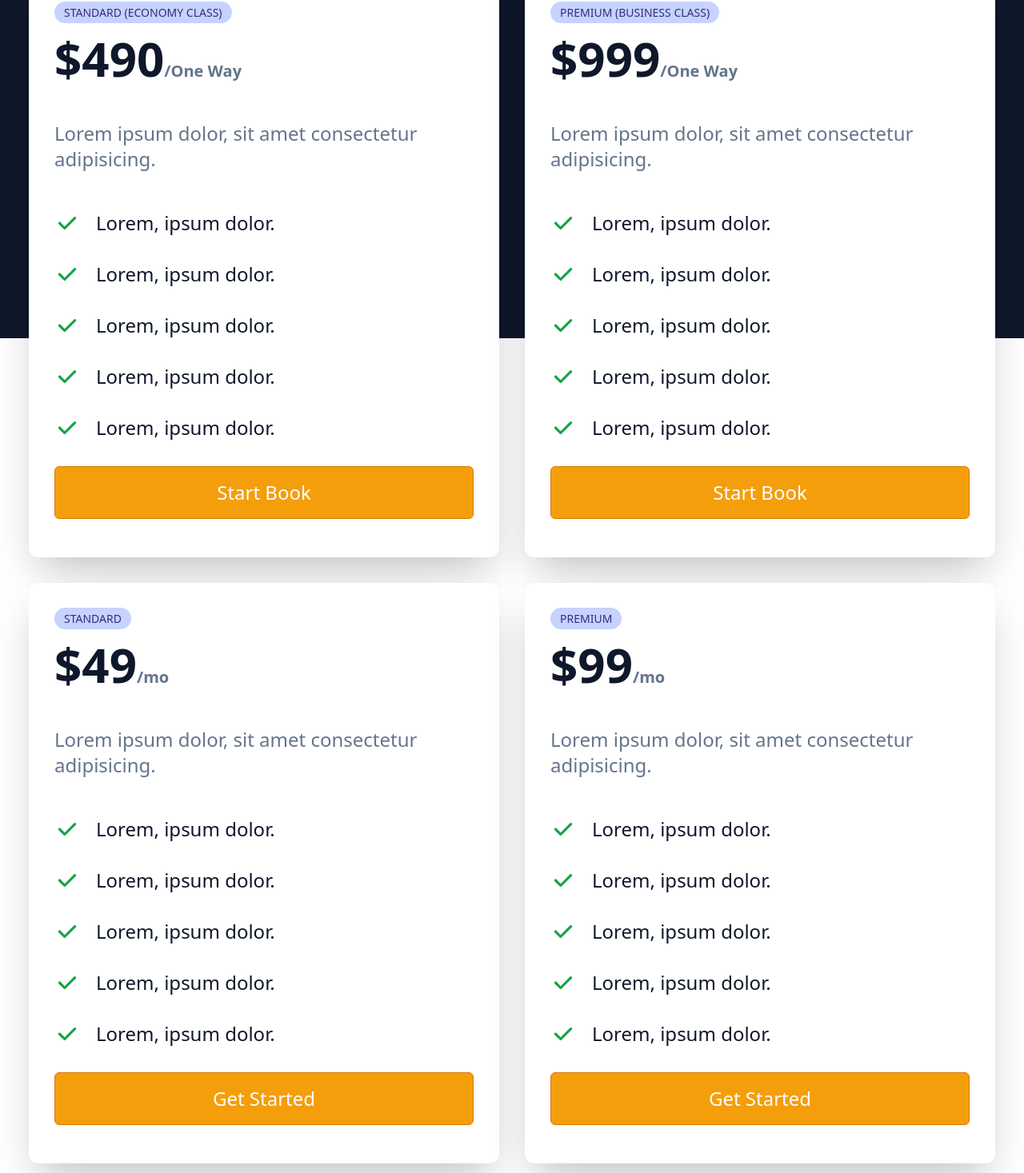
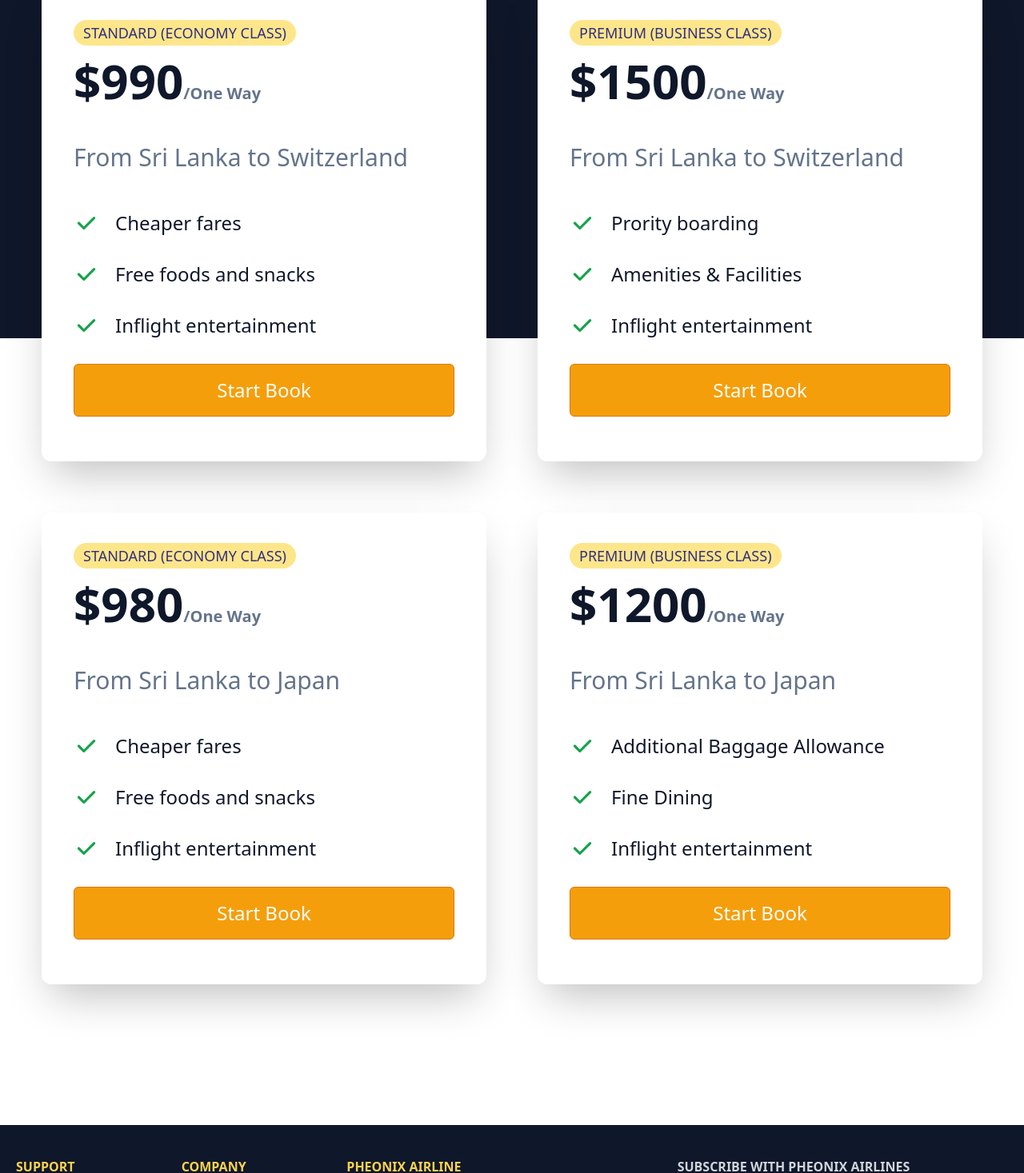
Before and after one commit to Savindu12/Pheonix_FMS, a React (Create React App) app: page / in a window 1280 px wide. Shown: the part 9305-10772 px from the top of the page at 80% size. Built offline with nearby package versions, Linux system fonts and the light colour scheme.

Commit message:
Pricing section changed

```diff
--- a/src/components/Pricing.jsx
+++ b/src/components/Pricing.jsx
@@ -1,6 +1,7 @@
 import React from 'react';
 
 import { CheckIcon } from '@heroicons/react/solid';
+
 
 const Pricing = () => {
   return (
@@ -21,69 +22,61 @@ const Pricing = () => {
 
         <div className='grid md:grid-cols-2'>
 
-          <div className='bg-white text-slate-900 m-4 p-8 rounded-xl shadow-2xl relative'>
-            <span className='uppercase px-3 py-1 bg-indigo-200 text-indigo-900 rounded-2xl text-sm'>Standard (Economy Class) </span>
+          <div className='bg-white text-slate-900 m-8 p-10 rounded-xl shadow-2xl relative'>
+            <span className='uppercase px-3 py-1 bg-amber-200 text-indigo-900 rounded-2xl text-lg'>Standard (Economy Class) </span>
             <div>
-              <p className='text-6xl font-bold py-4 flex'>$490<span className='text-xl text-slate-500 flex flex-col justify-end'>/One Way</span></p>
+              <p className='text-6xl font-bold py-4 flex'>$990<span className='text-xl text-slate-500 flex flex-col justify-end'>/One Way</span></p>
             </div>
-            <p className='text-2xl py-8 text-slate-500'>Lorem ipsum dolor, sit amet consectetur adipisicing.</p>
+            <p className='text-3xl py-8 text-slate-500'> From Sri Lanka to Switzerland</p>
             <div className='text-2xl'>
-                <p className='flex py-4'><CheckIcon className='w-8 mr-5 text-green-600'  />Lorem, ipsum dolor.</p>
-                <p className='flex py-4'><CheckIcon className='w-8 mr-5 text-green-600'  />Lorem, ipsum dolor.</p>
-                <p className='flex py-4'><CheckIcon className='w-8 mr-5 text-green-600'  />Lorem, ipsum dolor.</p>
-                <p className='flex py-4'><CheckIcon className='w-8 mr-5 text-green-600'  />Lorem, ipsum dolor.</p>
-                <p className='flex py-4'><CheckIcon className='w-8 mr-5 text-green-600'  />Lorem, ipsum dolor.</p>
+                <p className='flex py-4'><CheckIcon className='w-8 mr-5 text-green-600'  />Cheaper fares</p>
+                <p className='flex py-4'><CheckIcon className='w-8 mr-5 text-green-600'  />Free foods and snacks</p>
+                <p className='flex py-4'><CheckIcon className='w-8 mr-5 text-green-600'  />Inflight entertainment</p>
                 <button className='w-full py-4 my-4'>Start Book</button>
             </div>
           </div>
-          <div className='bg-white text-slate-900 m-4 p-8 rounded-xl shadow-2xl relative'>
-            <span className='uppercase px-3 py-1 bg-indigo-200 text-indigo-900 rounded-2xl text-sm'>Premium (Business Class)</span>
+          <div className='bg-white text-slate-900 m-8 p-10 rounded-xl shadow-2xl relative'>
+            <span className='uppercase px-3 py-1 bg-amber-200 text-indigo-900 rounded-2xl text-lg'>Premium (Business Class)</span>
             <div>
-              <p className='text-6xl font-bold py-4 flex'>$999<span className='text-xl text-slate-500 flex flex-col justify-end'>/One Way</span></p>
+              <p className='text-6xl font-bold py-4 flex'>$1500<span className='text-xl text-slate-500 flex flex-col justify-end'>/One Way</span></p>
             </div>
-            <p className='text-2xl py-8 text-slate-500'>Lorem ipsum dolor, sit amet consectetur adipisicing.</p>
+            <p className='text-3xl py-8 text-slate-500'>From Sri Lanka to Switzerland</p>
             <div className='text-2xl'>
-                <p className='flex py-4'><CheckIcon className='w-8 mr-5 text-green-600'  />Lorem, ipsum dolor.</p>
-                <p className='flex py-4'><CheckIcon className='w-8 mr-5 text-green-600'  />Lorem, ipsum dolor.</p>
-                <p className='flex py-4'><CheckIcon className='w-8 mr-5 text-green-600'  />Lorem, ipsum dolor.</p>
-                <p className='flex py-4'><CheckIcon className='w-8 mr-5 text-green-600'  />Lorem, ipsum dolor.</p>
-                <p className='flex py-4'><CheckIcon className='w-8 mr-5 text-green-600'  />Lorem, ipsum dolor.</p>
+                <p className='flex py-4'><CheckIcon className='w-8 mr-5 text-green-600'  />Prority boarding</p>
+                <p className='flex py-4'><CheckIcon className='w-8 mr-5 text-green-600'  />Amenities & Facilities </p>
+                <p className='flex py-4'><CheckIcon className='w-8 mr-5 text-green-600'  />Inflight entertainment</p>
                 <button className='w-full py-4 my-4'>Start Book</button>
             </div>
           </div>
         </div>
          <div className='grid md:grid-cols-2'>
-
-          <div className='bg-white text-slate-900 m-4 p-8 rounded-xl shadow-2xl relative'>
-            <span className='uppercase px-3 py-1 bg-indigo-200 text-indigo-900 rounded-2xl text-sm'>Standard</span>
+         <div className='bg-white text-slate-900 m-8 p-10 rounded-xl shadow-2xl relative'>
+            <span className='uppercase px-3 py-1 bg-amber-200 text-indigo-900 rounded-2xl text-lg'>Standard (Economy Class) </span>
             <div>
-              <p className='text-6xl font-bold py-4 flex'>$49<span className='text-xl text-slate-500 flex flex-col justify-end'>/mo</span></p>
+              <p className='text-6xl font-bold py-4 flex'>$980<span className='text-xl text-slate-500 flex flex-col justify-end'>/One Way</span></p>
             </div>
-            <p className='text-2xl py-8 text-slate-500'>Lorem ipsum dolor, sit amet consectetur adipisicing.</p>
+            <p className='text-3xl py-8 text-slate-500'> From Sri Lanka to Japan</p>
             <div className='text-2xl'>
-                <p className='flex py-4'><CheckIcon className='w-8 mr-5 text-green-600'  />Lorem, ipsum dolor.</p>
-                <p className='flex py-4'><CheckIcon className='w-8 mr-5 text-green-600'  />Lorem, ipsum dolor.</p>
-                <p className='flex py-4'><CheckIcon className='w-8 mr-5 text-green-600'  />Lorem, ipsum dolor.</p>
-                <p className='flex py-4'><CheckIcon className='w-8 mr-5 text-green-600'  />Lorem, ipsum dolor.</p>
-                <p className='flex py-4'><CheckIcon className='w-8 mr-5 text-green-600'  />Lorem, ipsum dolor.</p>
-                <button className='w-full py-4 my-4'>Get Started</button>
+                <p className='flex py-4'><CheckIcon className='w-8 mr-5 text-green-600'  />Cheaper fares</p>
+                <p className='flex py-4'><CheckIcon className='w-8 mr-5 text-green-600'  />Free foods and snacks</p>
+                <p className='flex py-4'><CheckIcon className='w-8 mr-5 text-green-600'  />Inflight entertainment</p>
+                <button className='w-full py-4 my-4'>Start Book</button>
             </div>
           </div>
-          <div className='bg-white text-slate-900 m-4 p-8 rounded-xl shadow-2xl relative'>
-            <span className='uppercase px-3 py-1 bg-indigo-200 text-indigo-900 rounded-2xl text-sm'>Premium</span>
+          <div className='bg-white text-slate-900 m-8 p-10 rounded-xl shadow-2xl relative'>
+            <span className='uppercase px-3 py-1 bg-amber-200 text-indigo-900 rounded-2xl text-lg'>Premium (Business Class)</span>
             <div>
-              <p className='text-6xl font-bold py-4 flex'>$99<span className='text-xl text-slate-500 flex flex-col justify-end'>/mo</span></p>
+              <p className='text-6xl font-bold py-4 flex'>$1200<span className='text-xl text-slate-500 flex flex-col justify-end'>/One Way</span></p>
             </div>
-            <p className='text-2xl py-8 text-slate-500'>Lorem ipsum dolor, sit amet consectetur adipisicing.</p>
+            <p className='text-3xl py-8 text-slate-500'>From Sri Lanka to Japan</p>
             <div className='text-2xl'>
-                <p className='flex py-4'><CheckIcon className='w-8 mr-5 text-green-600'  />Lorem, ipsum dolor.</p>
-                <p className='flex py-4'><CheckIcon className='w-8 mr-5 text-green-600'  />Lorem, ipsum dolor.</p>
-                <p className='flex py-4'><CheckIcon className='w-8 mr-5 text-green-600'  />Lorem, ipsum dolor.</p>
-                <p className='flex py-4'><CheckIcon className='w-8 mr-5 text-green-600'  />Lorem, ipsum dolor.</p>
-                <p className='flex py-4'><CheckIcon className='w-8 mr-5 text-green-600'  />Lorem, ipsum dolor.</p>
-                <button className='w-full py-4 my-4'>Get Started</button>
+                <p className='flex py-4'><CheckIcon className='w-8 mr-5 text-green-600'  />Additional Baggage Allowance</p>
+                <p className='flex py-4'><CheckIcon className='w-8 mr-5 text-green-600'  />Fine Dining</p>
+                <p className='flex py-4'><CheckIcon className='w-8 mr-5 text-green-600'  />Inflight entertainment</p>
+                <button className='w-full py-4 my-4'>Start Book</button>
             </div>
           </div>
+
         </div>
       </div>
     </div>
```
